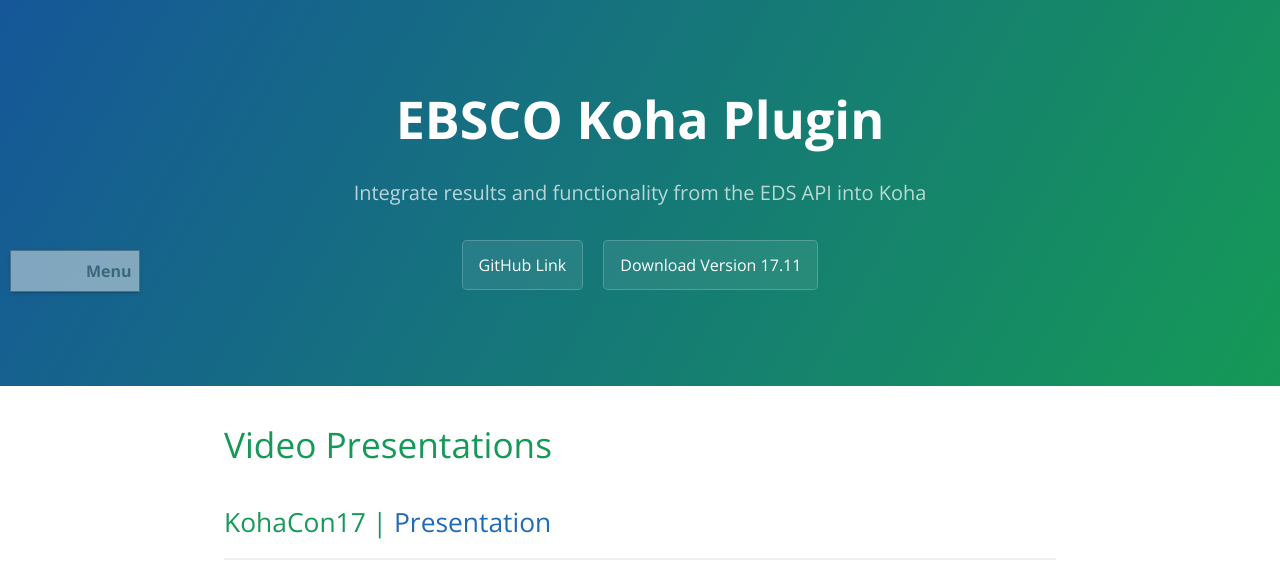
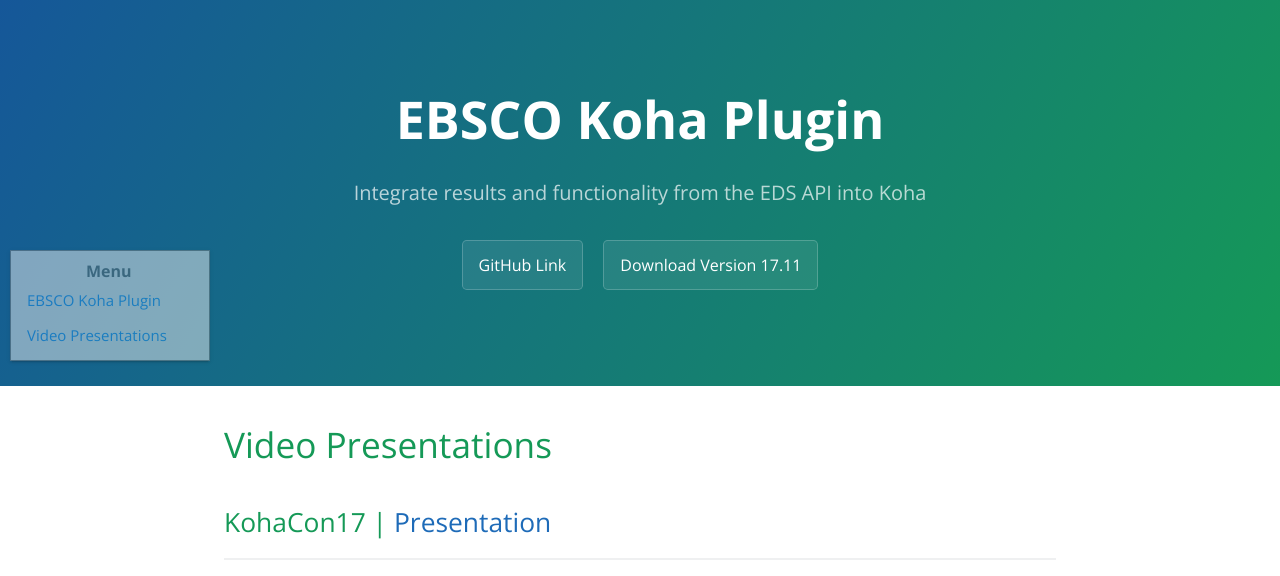
Before and after one commit to ebsco/edsapi-koha-plugin, a Jekyll site: the page built from docs/videos.md, in a window 1280 px wide. Shown: the top 576 px of the page. Built offline with Jekyll 4.4.1, drawn with Linux system fonts in a browser that asks for light colours; our own code applies the rules of GitHub Pages for plain Markdown files; grey boxes are pictures that could not be loaded.

Commit message:
Menu fix III

```diff
--- a/docs/_layouts/default.html
+++ b/docs/_layouts/default.html
@@ -27,6 +27,8 @@
     </section>
     <div id="menu" >
       <b>Menu</b>
+      <ul>
+      </ul>
     </div>
 
       <!-- Global site tag (gtag.js) - Google Analytics -->
--- a/docs/assets/css/style.scss
+++ b/docs/assets/css/style.scss
@@ -5,7 +5,7 @@
 
 /* The sidebar menu */
 #menu {
-    width: 130px;
+    width: 200px;
     position: fixed;
     z-index: 1;
     top: 250px;
```
